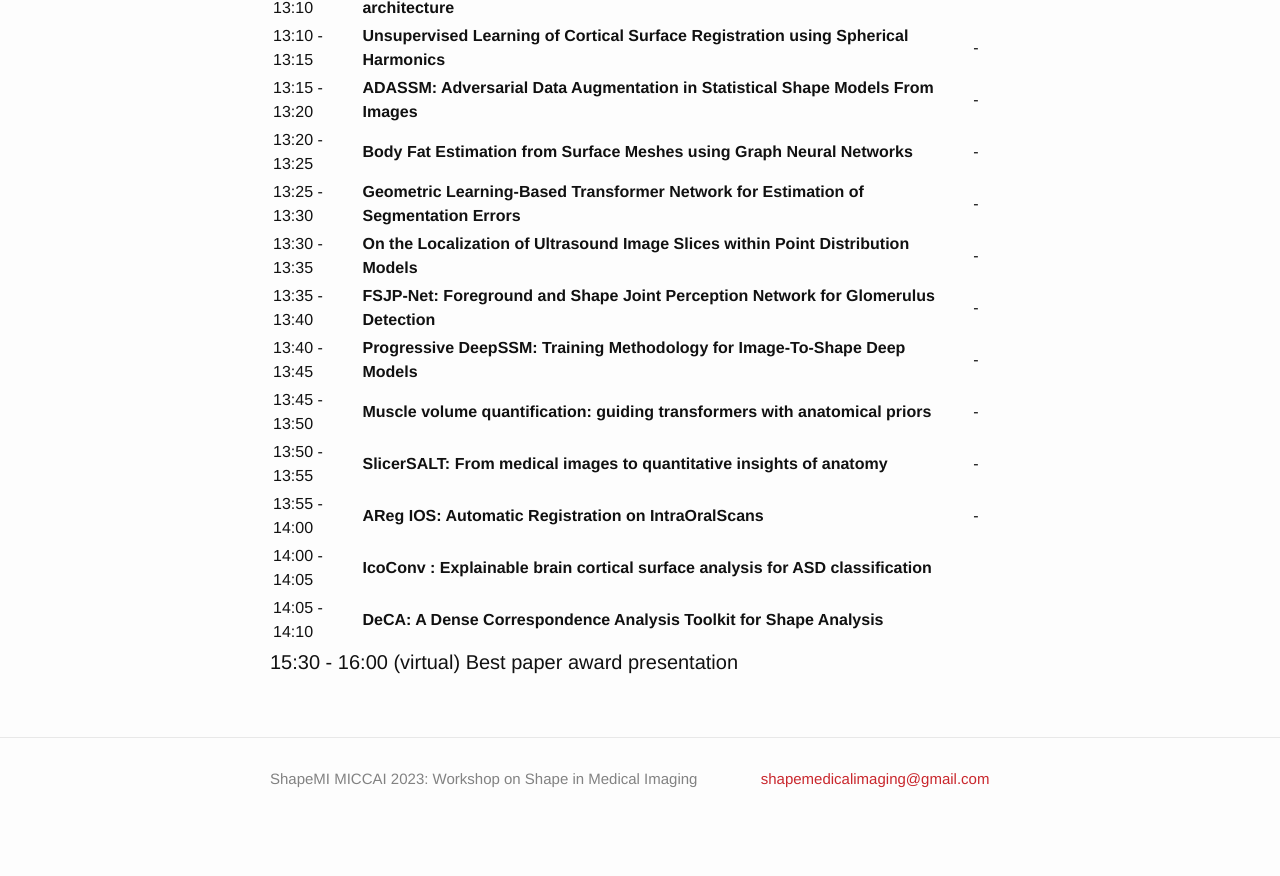
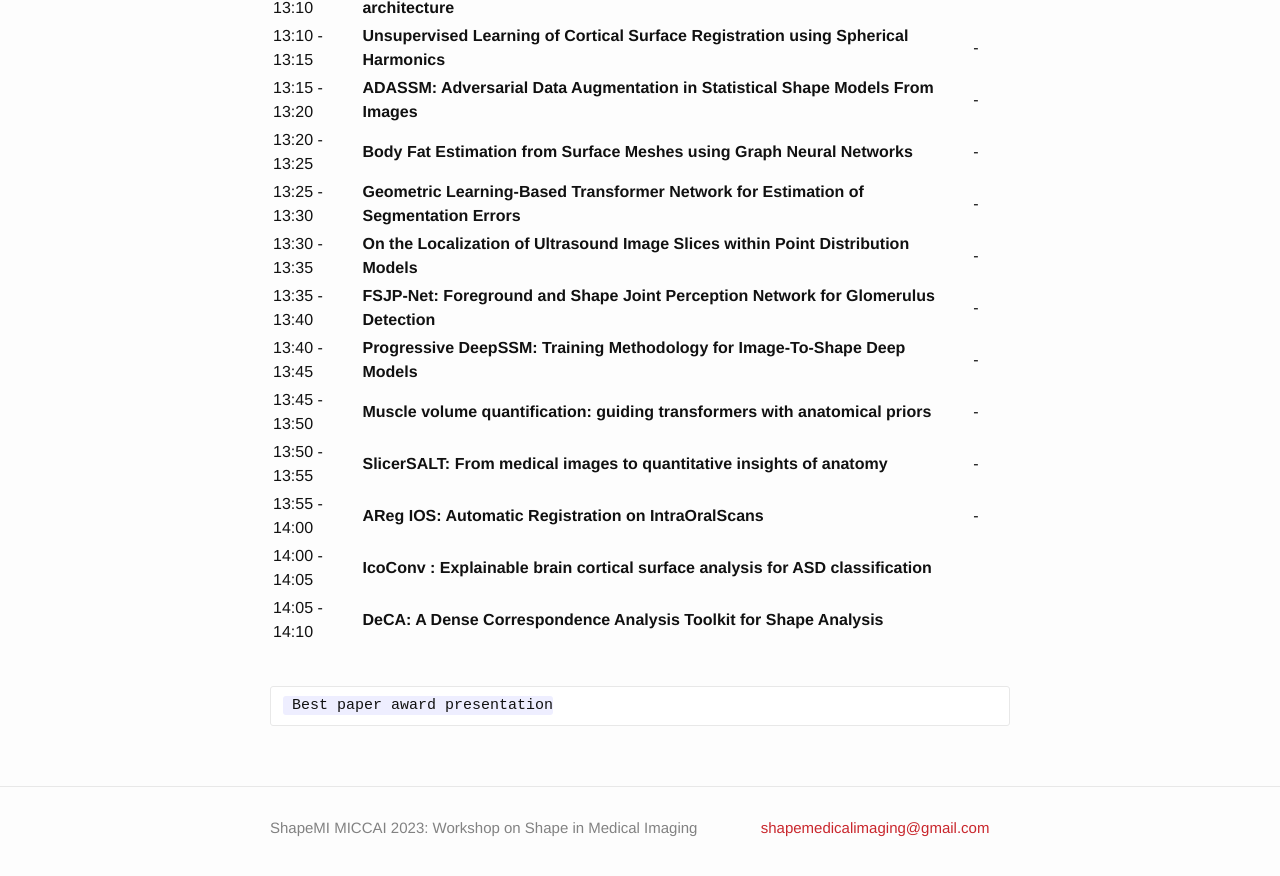
Before and after one commit to shapemi/shapemi.github.io, a Jekyll site: the page built from program/index.md, in a window 1280 px wide and 900 px high, scrolled down 1120 px. Shown: the top 876 px of the window. Built offline with Jekyll 4.4.1, drawn with Linux system fonts in a browser that asks for light colours; our own code applies the rules of GitHub Pages for plain Markdown files; before the commit the page ends 1970 px from its top, so only the background shows below that.

Commit message:
Update index.md

````diff
--- a/program/index.md
+++ b/program/index.md
@@ -62,4 +62,8 @@
 | 14:00 - 14:05 | **IcoConv : Explainable brain cortical surface analysis for ASD classification**
 | 14:05 - 14:10 | **DeCA: A Dense Correspondence Analysis Toolkit for Shape Analysis**
 
-## 15:30 - 16:00 (virtual) Best paper award presentation
+<br>
+
+ ```
+ Best paper award presentation
+```
````
